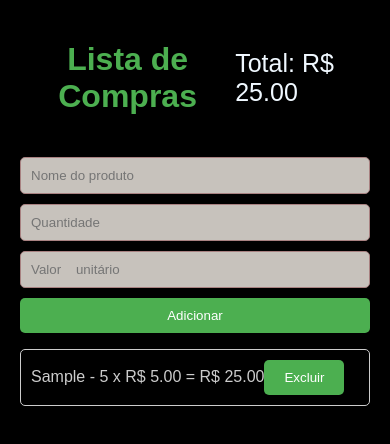
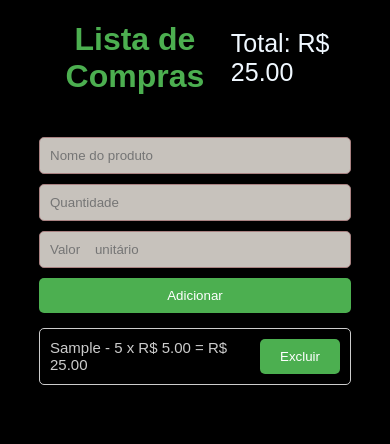
Before and after one commit to edinardo-pereira/lista-de-compras, a plain HTML site: page index.html in a window 390 px wide. Both pictures are taken after typing "Sample", "5", "5" into the empty fields and a click on the button "Adicionar". Drawn offline with Linux system fonts and the light colour scheme.

Commit message:
Ajustes para tornar a aplicação mais responsiva

```diff
--- a/script.js
+++ b/script.js
@@ -23,12 +23,14 @@ let valorTotal = 0;
 
         const botaoExcluir = document.createElement('button');
         botaoExcluir.textContent = 'Excluir';
-        botaoExcluir.addEventListener('click',
- () => {
+        botaoExcluir.addEventListener('click', () => {
           valorTotal -= item.valorTotal;
           document.getElementById('valor-total').textContent = `R$ ${valorTotal.toFixed(2)}`;
           li.remove();
+          botaoExcluir.classList.add('botao-excluir')
         });
+
+        document.body.appendChild(botaoExcluir)
 
         li.appendChild(botaoExcluir);
 
--- a/styles.css
+++ b/styles.css
@@ -2,6 +2,8 @@ body {
     font-family: Arial, sans-serif;
     margin: 20px;
     background-color: black;
+    width: 80%;
+    margin: auto ;
   }
 
   h1 {
@@ -44,14 +46,34 @@ body {
   }
 
   ul {
+    font-size: 20px;
     list-style: none;
     padding: 0;
     color: #ccc;
   }
 
   li {
+    display: flex;
+    gap: 25px;
+    align-items: center;
+    justify-content: space-around;
     border: 1px solid #ccc;
     border-radius: 5px;
     padding: 10px;
     margin-bottom:10px;
   }
+
+  @media (max-width: 570px) {
+    body {
+      width: 80%;
+    }
+    ul {
+      font-size: 15px;
+      justify-content: space-around;
+      align-items: center;
+
+   }
+
+
+
+  }
```
